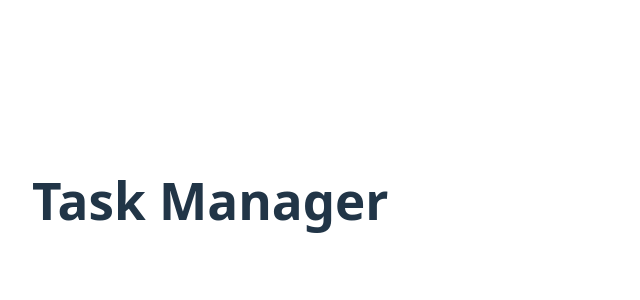
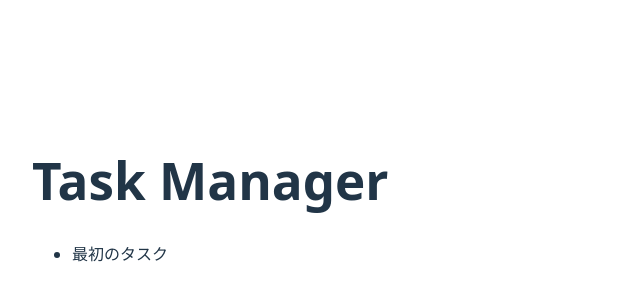
Before and after one commit to N-H-fujita/learning-task-manager, a React (Vite) app: page / in a window 1280 px wide. Shown: the part 200-500 px from the top of the page, without its empty margins (0-640 px from the left). Built offline with nearby package versions, Linux system fonts and the light colour scheme.

Commit message:
feat: render initial task list

```diff
--- a/src/App.jsx
+++ b/src/App.jsx
@@ -1,8 +1,23 @@
+import { useState } from 'react';
+
 function App() {
+  const [tasks, setTasks] = useState([
+    {
+      id: 1,
+      title: '最初のタスク',
+      completed: false,
+    },
+  ]);
 
   return (
     <main style={{ padding: '2rem' }}>
       <h1>Task Manager</h1>
+      <ul>
+        {tasks.map((task) => (
+          <li key={task.id}>{task.title}</li>
+        ))
+        }
+      </ul>
     </main>
   )
 }
```
